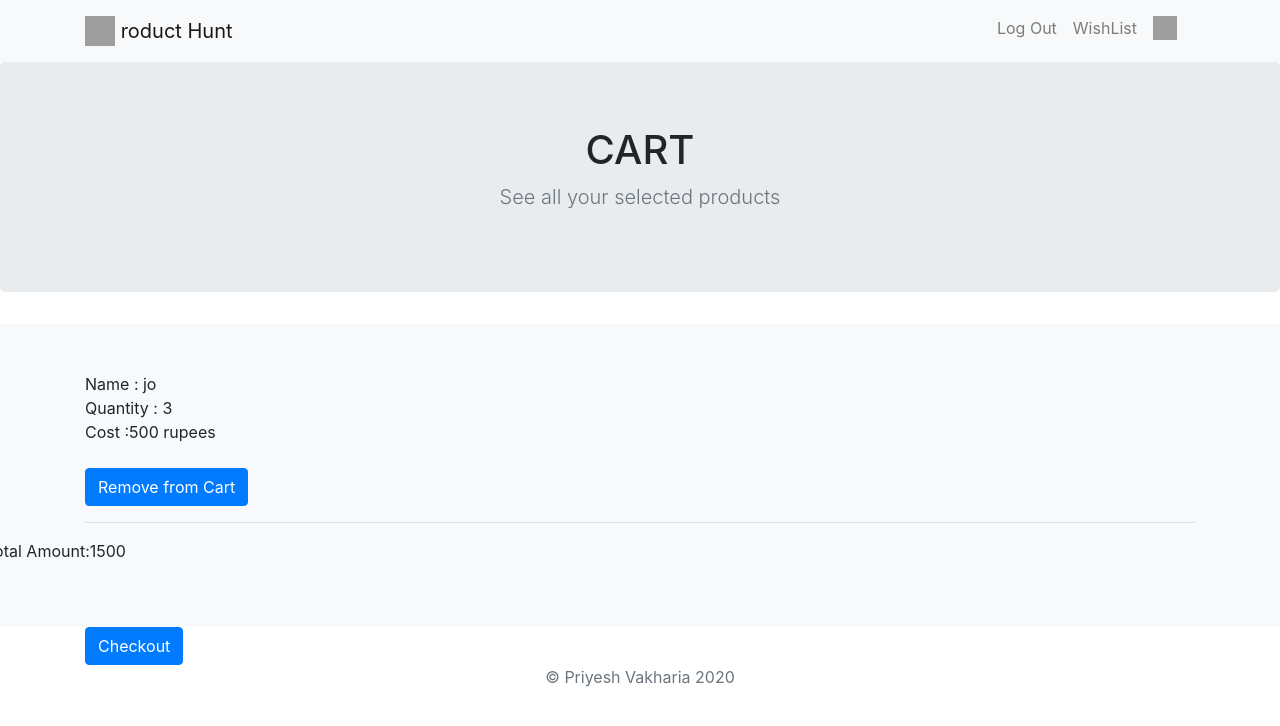
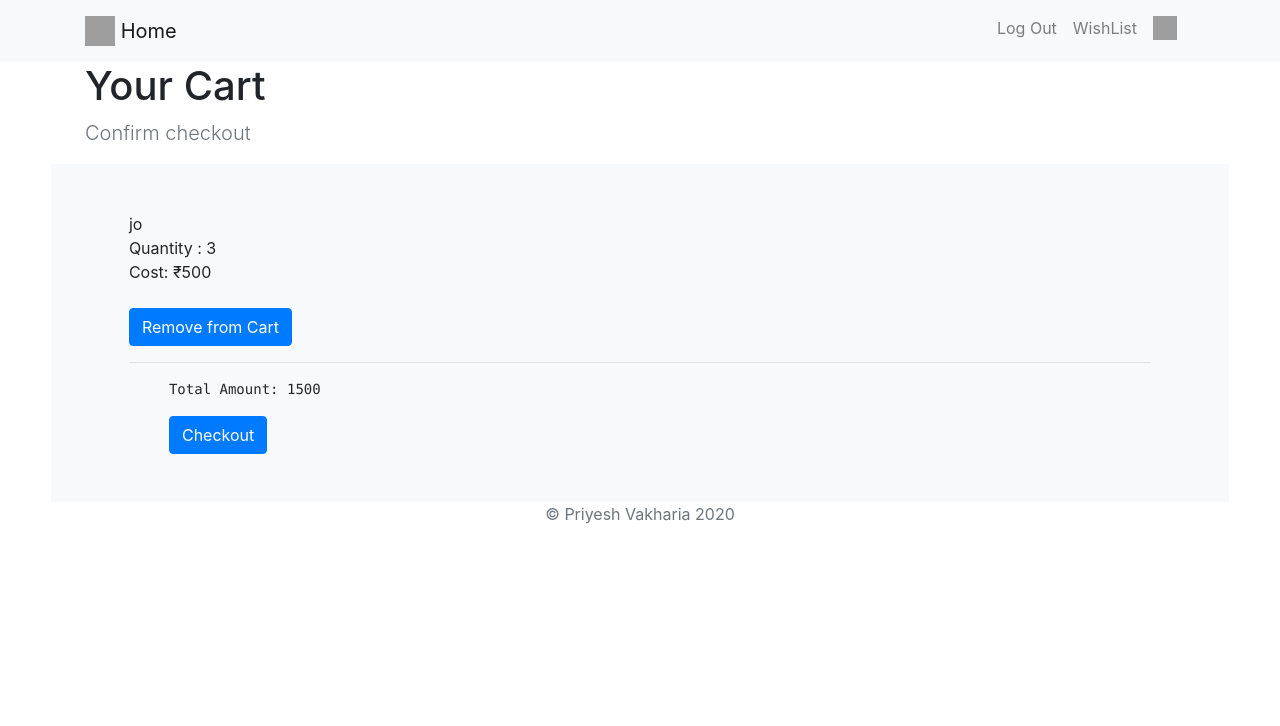
Before and after one commit to Priyesh1202/DjangoEcommerce, a Django app: page /cart/ in a window 1280 px wide. Shown: the top 726 px of the page. Run offline with Django 3.2, Linux system fonts and the light colour scheme; a user stored in the database is signed in; data comes from the database, SQL or seed files in the repository; some libraries are stand-ins or nearby versions; grey boxes are pictures that could not be loaded.

Commit message:
Add files via upload

```diff
--- a/products/templates/products/cart.html
+++ b/products/templates/products/cart.html
@@ -49,7 +49,7 @@
             <div class="container">
                 <a class="navbar-brand" href="{% url 'home' %}">
                     <img src="{% static 'letter.png' %}" class="d-inline-block align-top" height="30" width="30"/>
-                    roduct Hunt
+                    Home
                 </a>
                 <button class="navbar-toggler" type="button" data-toggle="collapse" data-target="#navbarNavAltMarkup"
                         aria-controls="navbarNavAltMarkup" aria-expanded="false" aria-label="Toggle navigation">
@@ -75,27 +75,27 @@
         </nav>
 </header>
 
-<main role="main">
+<main role="main" style="margin-left: 4%; margin-right: 4%;">
 
-    <section class="jumbotron text-center">
+    <!-- <section class="jumbotron text-center"> -->
         <div class="container">
-            <h1>CART</h1>
-            <p class="lead text-muted">See all your selected products</p>
+            <h1>Your Cart</h1>
+            <p class="lead text-muted">Confirm checkout</p>
         </div>
-    </section>
+    <!-- </section> -->
 
     <div class="album py-5 bg-light">
-        <div class="container">
+        <div class="container" style="padding-left: 5%; padding-right: 5%;">
             {% for product in products.all %}
             <div class="row">
                 <div class="container">
-                <p class="card-text">Name : {{ product.name }}</p>
+                <p class="card-text">{{ product.name }}</p>
                 </div>
                 <div class="container">
                 Quantity  : <span class="card-text q">{{ product.quantity }}</span>
                 </div>
                 <div class="container">
-                    Cost :<span class="card-text money">{{product.cost}}</span> rupees
+                    Cost: ₹<span class="card-text money">{{product.cost}}</span>
                 </div>
             </div>
             <br />
@@ -107,21 +107,22 @@
             <hr />
             {% endfor %}
         </div>
-        <div class="row">
+        <div class="row container" style="margin-left: 5%; padding-left: 5%; padding-right: 5%;">
             <div class="column">
-                <p>Total Amount:</p>
+                <pre>Total Amount: </pre>
             </div>
             <div class="column">
-                <p id="2"></p>
+                <pre id="2"></pre>
             </div>
-
         </div>
+        <div class="row  container" style="margin-left: 5%; padding-left: 5%; padding-right: 5%;">
+            <form method="POST" action="{% url 'checkout'%}">
+                {% csrf_token %}
+                <input class=" btn btn-primary" type="submit" onclick="{ javascript:alert('Proceeding to final payment') }" value="Checkout" />
+            </form></div>
     </div>
     <div class="container">
-        <form method="POST" action="{% url 'checkout'%}">
-            {% csrf_token %}
-            <input class=" btn btn-primary" type="submit" onclick="{ javascript:alert('Proceeding to final payment') }" value="Checkout" />
-        </form>
+
     </div>
 
 </main>
--- a/products/templates/products/checkout.html
+++ b/products/templates/products/checkout.html
@@ -48,7 +48,7 @@
             <div class="container">
                 <a class="navbar-brand" href="{% url 'home' %}">
                     <img src="{% static 'letter.png' %}" class="d-inline-block align-top" height="30" width="30"/>
-                    roduct Hunt
+                    Home
                 </a>
                 <button class="navbar-toggler" type="button" data-toggle="collapse" data-target="#navbarNavAltMarkup"
                         aria-controls="navbarNavAltMarkup" aria-expanded="false" aria-label="Toggle navigation">
--- a/products/templates/products/wishlist.html
+++ b/products/templates/products/wishlist.html
@@ -7,7 +7,7 @@
     <meta name="description" content="">
     <meta name="author" content="Mark Otto, Jacob Thornton, and Bootstrap contributors">
     <meta name="generator" content="Jekyll v3.8.6">
-    <title>Album example · Bootstrap</title>
+    <title>Wishlist</title>
 
     <link rel="canonical" href="https://getbootstrap.com/docs/4.4/examples/album/">
 
@@ -49,7 +49,7 @@
             <div class="container">
                 <a class="navbar-brand" href="{% url 'home' %}">
                     <img src="{% static 'letter.png' %}" class="d-inline-block align-top" height="30" width="30"/>
-                    roduct Hunt
+                    Name
                 </a>
                 <button class="navbar-toggler" type="button" data-toggle="collapse" data-target="#navbarNavAltMarkup"
                         aria-controls="navbarNavAltMarkup" aria-expanded="false" aria-label="Toggle navigation">
@@ -79,7 +79,7 @@
 
     <section class="jumbotron text-center">
         <div class="container">
-            <h1>WISHLIST</h1>
+            <h1>Your Wishlist</h1>
         </div>
     </section>
 
```
Also changed, not shown: products/templates/products/home.html (+9 -9 lines), products/templates/products/detail.html (line endings or trailing spaces).
